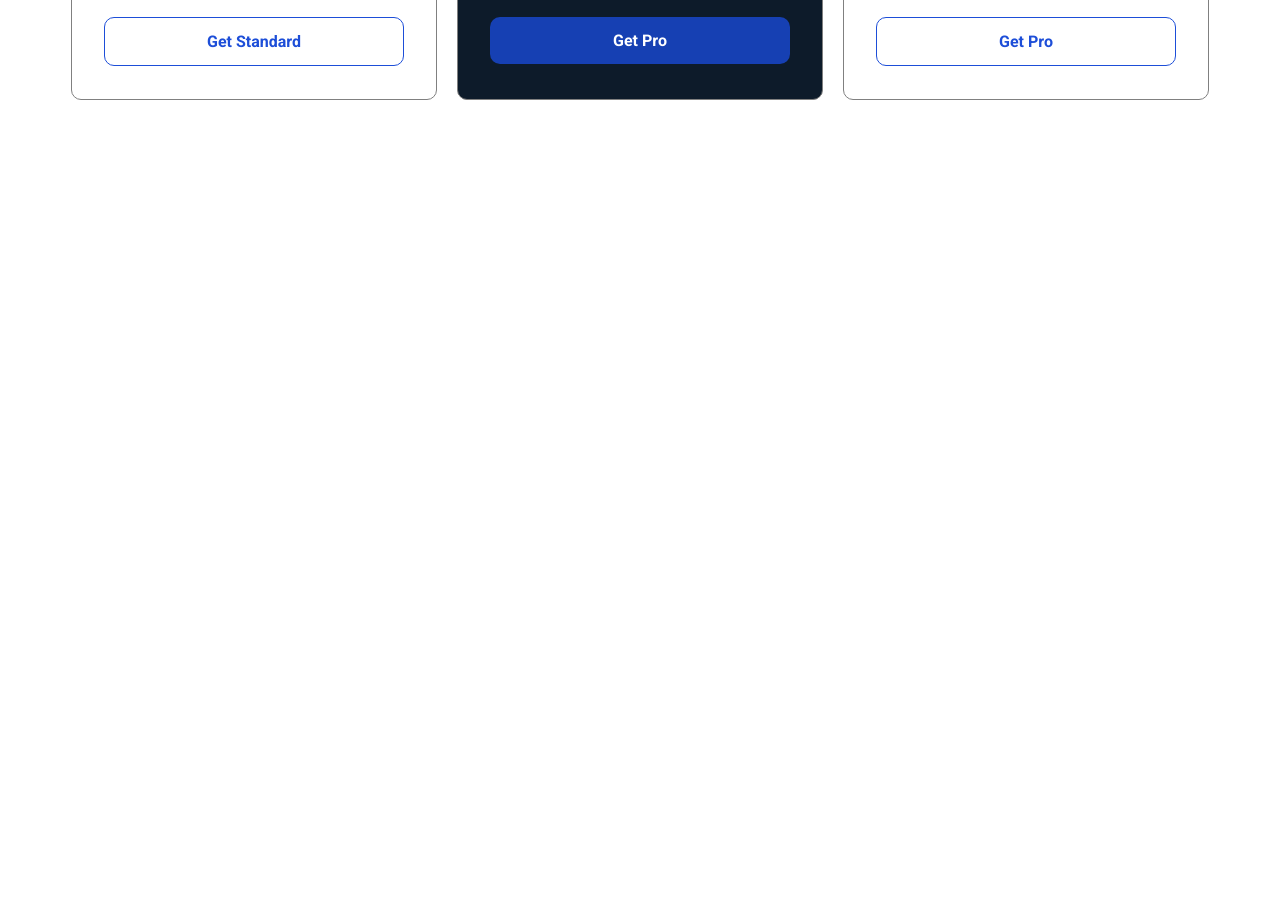
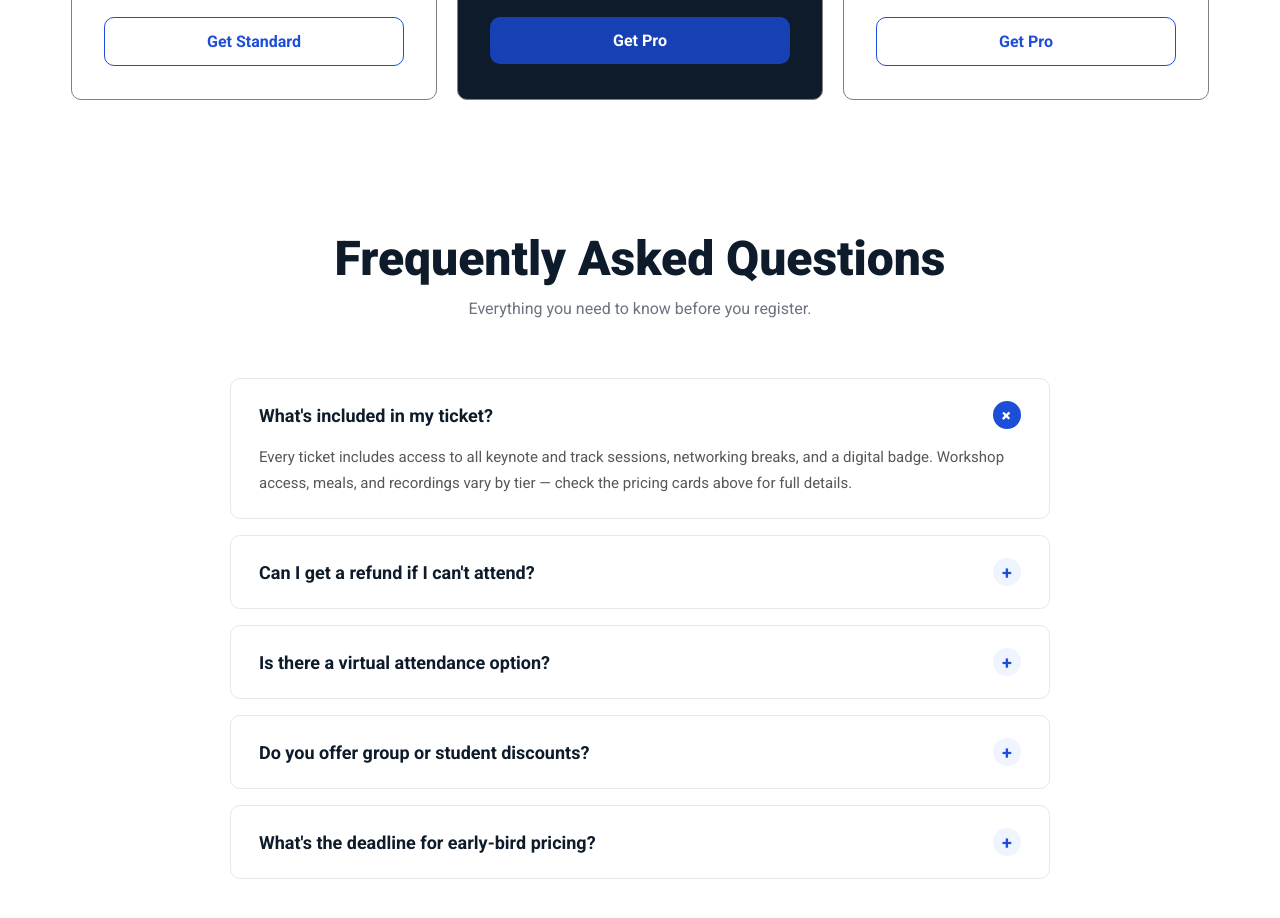
Before and after one commit to rahmanph14/B14-Assignment-1, a plain HTML site: page index.html in a window 1280 px wide. Shown: the part 2733-3651 px from the top of the page. Before the commit the page ends 2963 px from the top, so only its background shows below. Drawn offline with Linux system fonts and the light colour scheme.

Commit message:
PLACEHOLDER SECTION — AI CHALLENGE Completed

```diff
--- a/index.html
+++ b/index.html
@@ -157,6 +157,75 @@
           </div>
         </div>
       </section>
+      <!-- FAQ Section -->
+      <section class="faq-section section-bottom-margin container">
+        <div class="faq-header">
+          <h1>Frequently Asked Questions</h1>
+          <p>Everything you need to know before you register.</p>
+        </div>
+
+        <div class="faq-container">
+          <details class="faq-item" open>
+            <summary>
+              What's included in my ticket?
+              <span class="faq-icon">+</span>
+            </summary>
+            <p>
+              Every ticket includes access to all keynote and track sessions,
+              networking breaks, and a digital badge. Workshop access, meals,
+              and recordings vary by tier — check the pricing cards above for
+              full details.
+            </p>
+          </details>
+
+          <details class="faq-item">
+            <summary>
+              Can I get a refund if I can't attend?
+              <span class="faq-icon">+</span>
+            </summary>
+            <p>
+              Yes. Full refunds are available up to 30 days before the event.
+              Within 30 days, you can transfer your ticket to a colleague at no
+              extra cost.
+            </p>
+          </details>
+
+          <details class="faq-item">
+            <summary>
+              Is there a virtual attendance option?
+              <span class="faq-icon">+</span>
+            </summary>
+            <p>
+              DevConf 2026 is an in-person-only event this year. Pro and Team
+              tickets include lifetime access to session recordings if you're
+              unable to join us on-site.
+            </p>
+          </details>
+
+          <details class="faq-item">
+            <summary>
+              Do you offer group or student discounts?
+              <span class="faq-icon">+</span>
+            </summary>
+            <p>
+              Teams of 10+ should look at our Team pass above. For student
+              discounts, reach out to our support team with a valid .edu email
+              for a verification link.
+            </p>
+          </details>
+
+          <details class="faq-item">
+            <summary>
+              What's the deadline for early-bird pricing?
+              <span class="faq-icon">+</span>
+            </summary>
+            <p>
+              Early-bird pricing shown above is valid through August 15, 2026.
+              Prices increase after that date, so lock in your seat early.
+            </p>
+          </details>
+        </div>
+      </section>
     </main>
     <footer></footer>
   </body>
--- a/style.css
+++ b/style.css
@@ -251,3 +251,77 @@ nav ul li a:hover {
   border: 1px solid #1640b3 ;
   transition: 0.3s;
 }
+
+/* ==========FAQ Section========== */
+
+.faq-header {
+  text-align: center;
+  margin-bottom: 60px;
+}
+.faq-header h1 {
+  font-size: 48px;
+  font-weight: 900;
+  color: #0d1b2a;
+}
+.faq-header p {
+  margin-top: 12px;
+  color: #6b7280;
+  font-size: 16px;
+}
+
+.faq-container {
+  max-width: 820px;
+  margin: 0 auto;
+  display: flex;
+  flex-direction: column;
+  gap: 16px;
+}
+
+.faq-item {
+  border: 1px solid #e5e7eb;
+  border-radius: 10px;
+  padding: 22px 28px;
+  background: #ffffff;
+}
+
+.faq-item summary {
+  list-style: none;
+  cursor: pointer;
+  display: flex;
+  justify-content: space-between;
+  align-items: center;
+  font-size: 18px;
+  font-weight: 700;
+  color: #0d1b2a;
+}
+.faq-item summary::-webkit-details-marker {
+  display: none;
+}
+
+.faq-icon {
+  flex-shrink: 0;
+  width: 28px;
+  height: 28px;
+  border-radius: 50%;
+  background: #eff4ff;
+  color: #1d4ed8;
+  font-size: 18px;
+  font-weight: bold;
+  display: flex;
+  align-items: center;
+  justify-content: center;
+  transition: 0.2s;
+}
+
+.faq-item[open] .faq-icon {
+  background: #1d4ed8;
+  color: #ffffff;
+  transform: rotate(45deg);
+}
+
+.faq-item p {
+  margin-top: 16px;
+  color: #575757;
+  font-size: 15px;
+  line-height: 1.7;
+}
```
Also changed, not shown: 1 other file.
